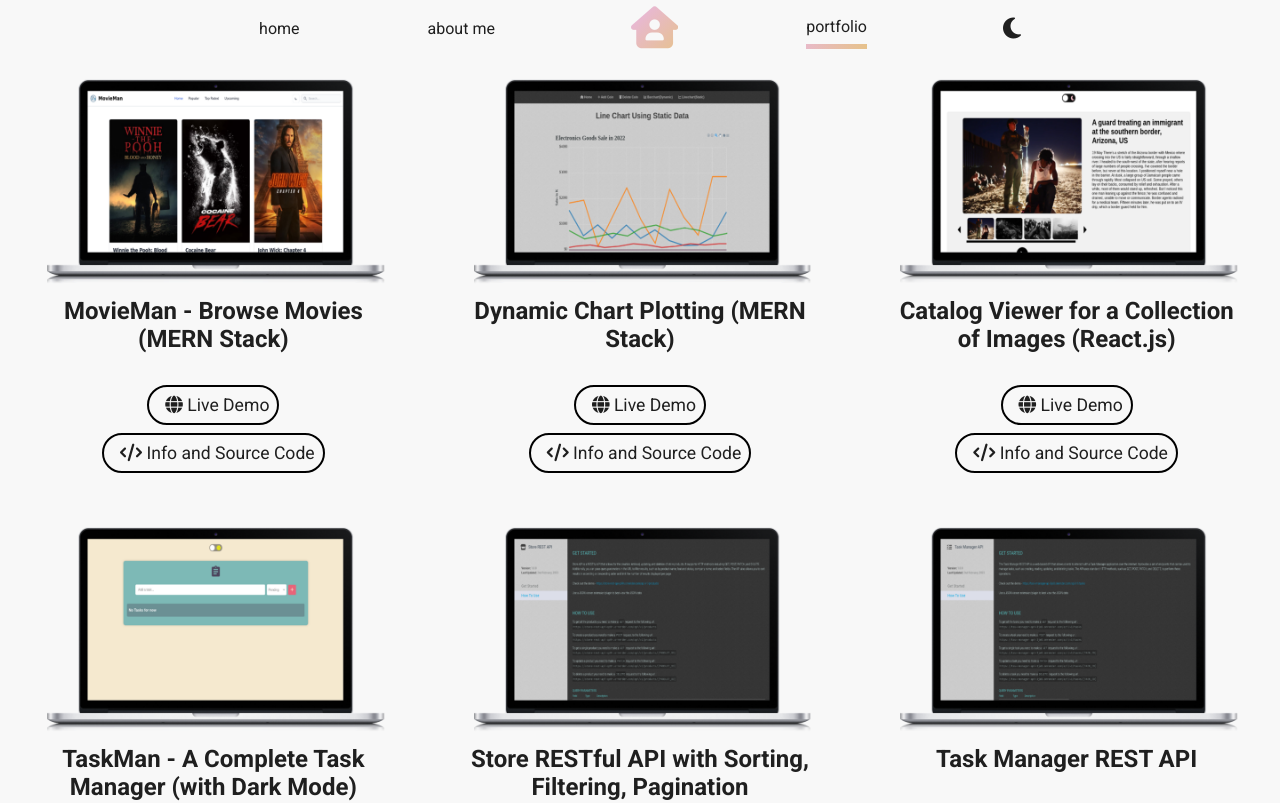
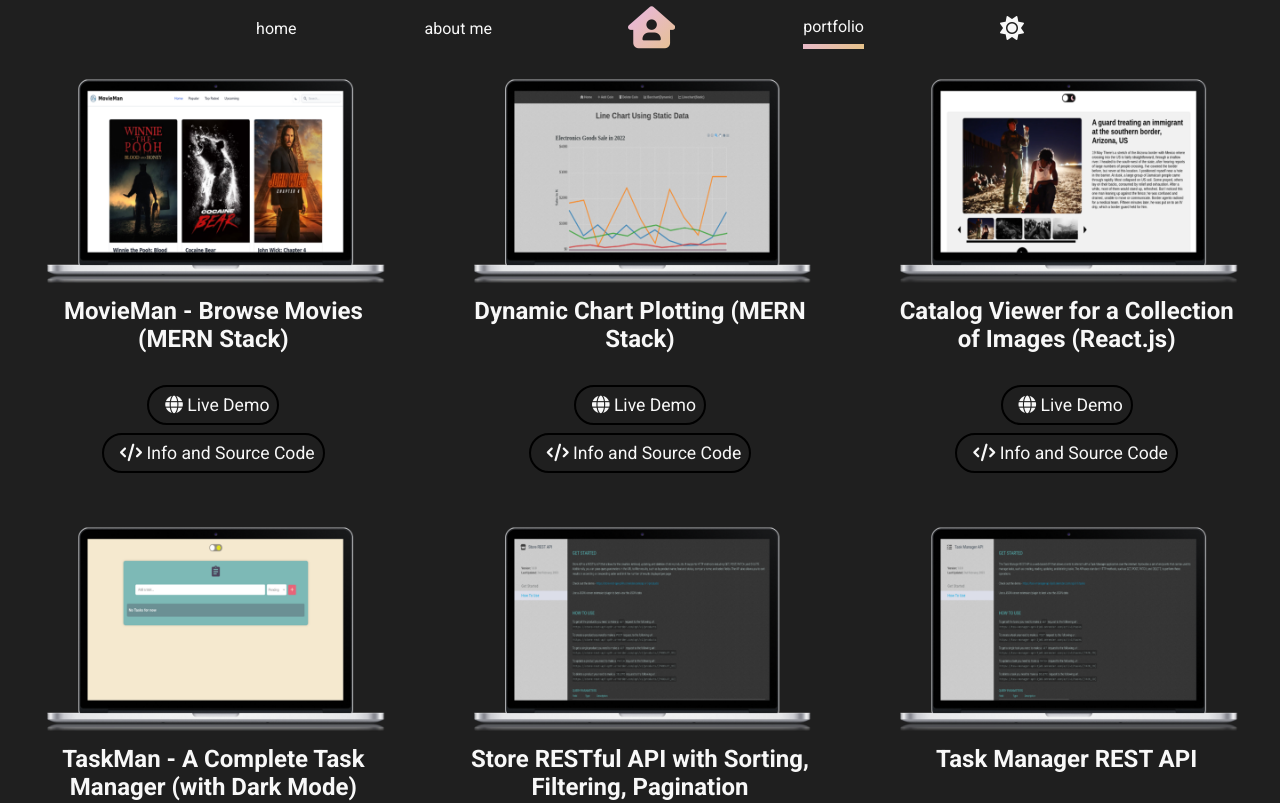
Before and after one commit to Sidc29/my-portfolio-site, a React (Create React App) app: page /portfolio in a window 1280 px wide. Shown: the top 803 px of the page. Built offline with nearby package versions, Linux system fonts and the light colour scheme; the HTML template or start-up script is replaced by a standard one.

Commit message:
minor fixes

```diff
--- a/src/components/BaseLayout.js
+++ b/src/components/BaseLayout.js
@@ -10,11 +10,10 @@ import { Box, Grid } from "@mui/material";
 export default function BaseLayout() {
   const year = new Date().getFullYear();
 
-  let [darkMode, setDarkMode] = useState(false);
+  let [darkMode, setDarkMode] = useState(true);
 
   function handleToggleDarkMode() {
     let oppositeOfCurrentDarkMode = !darkMode;
-    console.log(oppositeOfCurrentDarkMode);
     localStorage.setItem("darkMode", `${oppositeOfCurrentDarkMode}`);
     setDarkMode(oppositeOfCurrentDarkMode);
   }
--- a/src/components/about/About.js
+++ b/src/components/about/About.js
@@ -130,8 +130,9 @@ export default function About({ title }) {
               href={Resume}
               target={"_blank"}
               rel="noreferrer"
+              key={index}
             >
-              <li key={index}>
+              <li>
                 <Box component={"span"} mr={"1rem"}>
                   {resume.emoji}
                 </Box>
--- a/src/info/Info.js
+++ b/src/info/Info.js
@@ -37,20 +37,31 @@ export const info = {
   baseColor: colors[0],
   miniBio: [
     {
-      emoji: <i className="fa-solid fa-laptop-code"></i>,
+      emoji: (
+        <i className="fa-solid fa-laptop-code" style={{ padding: "5px" }}></i>
+      ),
       text: "tech geek",
     },
     {
-      emoji: <i className="fa-solid fa-earth-africa"></i>,
-      text: "based in Belagavi, Karnataka",
+      emoji: (
+        <i className="fa-solid fa-earth-africa" style={{ padding: "8px" }}></i>
+      ),
+      text: "based in belagavi, karnataka",
     },
     {
-      emoji: <i className="fa-solid fa-user-graduate"></i>,
+      emoji: (
+        <i
+          className="fa-solid fa-user-graduate"
+          style={{ padding: "9.5px" }}
+        ></i>
+      ),
       text: "graduated in 2022",
     },
     {
-      emoji: <i className="fa-solid fa-envelope"></i>,
-      text: "sidc29@protonmail.com",
+      emoji: (
+        <i className="fa-solid fa-envelope" style={{ padding: "8px" }}></i>
+      ),
+      text: "sidc29[at]protonmail.com",
     },
   ],
   socials: [
```
